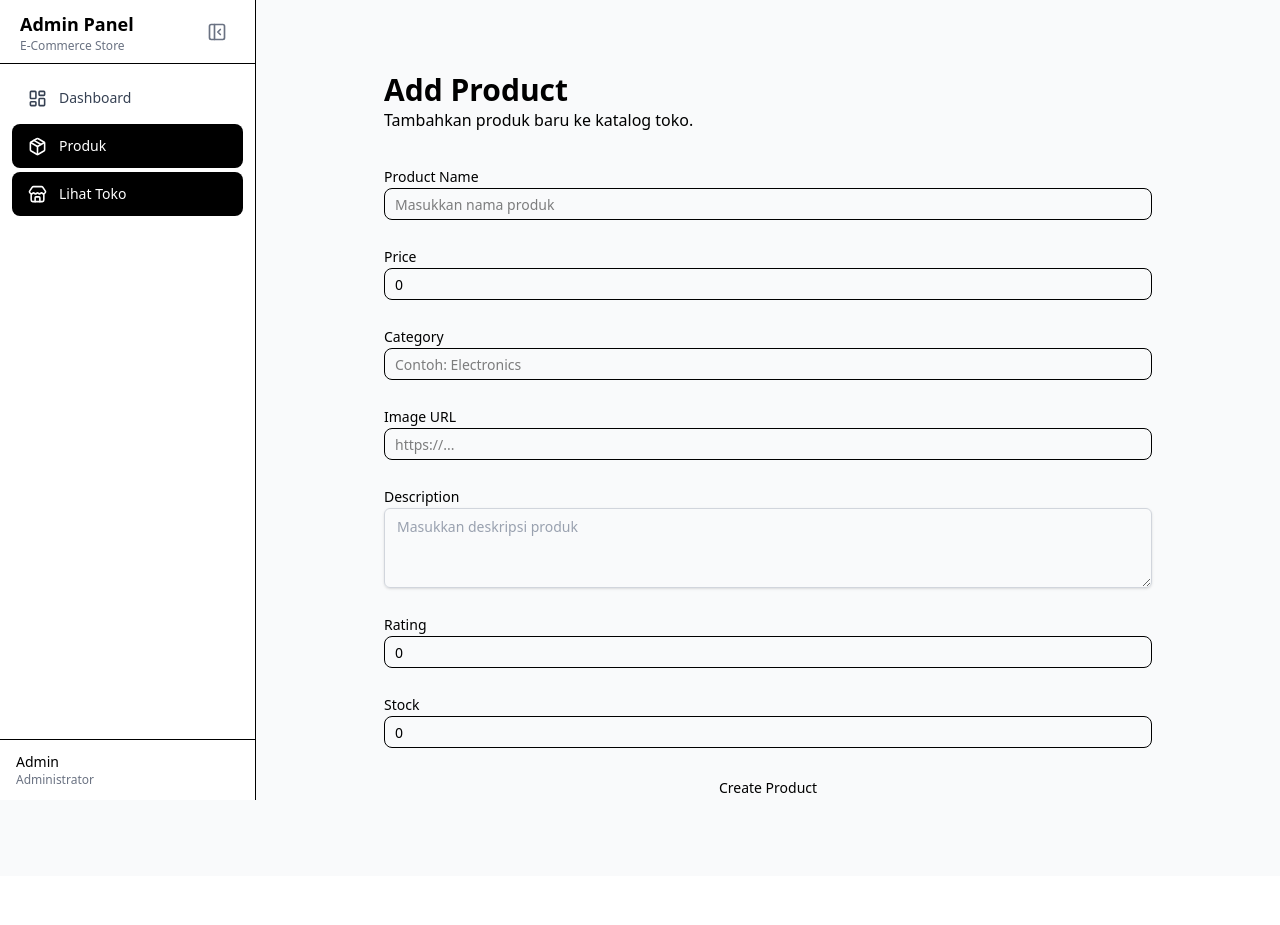
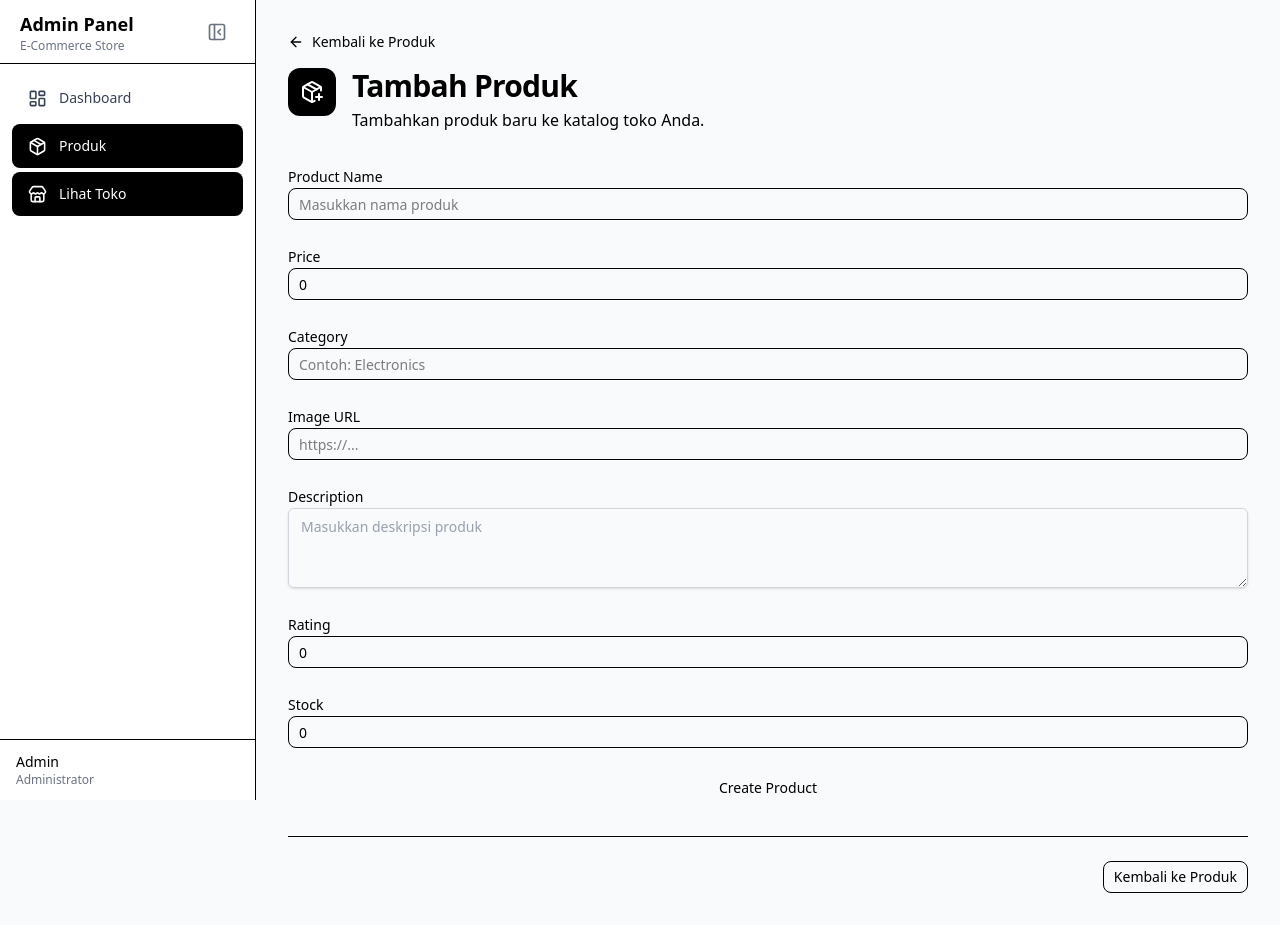
Before and after one commit to meigiyanto/03-e-commerce-store, a Next.js app: page /admin/products/new in a window 1280 px wide. Before the commit the page ends 876 px from the top, so only its background shows below. Built offline with nearby package versions, Linux system fonts and the light colour scheme.

Commit message:
refaktori lanjutan

```diff
--- a/src/app/(admin)/admin/products/new/page.tsx
+++ b/src/app/(admin)/admin/products/new/page.tsx
@@ -1,13 +1,20 @@
 "use client";
 
+import Link from "next/link";
+import { ArrowLeft, PackagePlus } from "lucide-react";
 import { useRouter } from "next/navigation";
+
 import { ProductForm } from "@/components/admin/products/product-form";
 import { ProductFormData } from "@/schemas/product-schema";
 import { useProductStore } from "@/stores/product-store";
+import { buttonVariants } from "@/components/ui/button";
+import { cn } from "@/lib/utils";
 
 export default function CreateProductPage() {
   const router = useRouter();
-  const addProduct = useProductStore((state) => state.addProduct);
+  const addProduct = useProductStore(
+    (state) => state.addProduct
+  );
 
   async function handleSubmit(data: ProductFormData) {
     const product = await addProduct(data);
@@ -21,20 +28,50 @@ export default function CreateProductPage() {
   }
 
   return (
-    <div className="container mx-auto max-w-3xl py-10">
-      <div className="mb-8">
-        <h1 className="text-3xl font-bold">
-          Add Product
-        </h1>
+    <div className="mx-auto w-full max-w-6xl space-y-8">
+      {/* Header */}
+      <div className="space-y-4">
+        <Link
+          href="/admin/products"
+          className="inline-flex items-center gap-2 text-sm font-medium text-muted-foreground transition hover:text-foreground"
+        >
+          <ArrowLeft className="h-4 w-4" />
+          Kembali ke Produk
+        </Link>
 
-        <p className="text-muted-foreground">
-          Tambahkan produk baru ke katalog toko.
-        </p>
+        <div className="flex items-start gap-4">
+          <div className="flex h-12 w-12 shrink-0 items-center justify-center rounded-xl bg-black text-white">
+            <PackagePlus className="h-6 w-6" />
+          </div>
+
+          <div>
+            <h1 className="text-2xl font-bold tracking-tight md:text-3xl">
+              Tambah Produk
+            </h1>
+
+            <p className="mt-1 text-sm text-muted-foreground md:text-base">
+              Tambahkan produk baru ke katalog toko Anda.
+            </p>
+          </div>
+        </div>
       </div>
 
-      <ProductForm
-        onSubmit={handleSubmit}
-      />
+      {/* Form */}
+      <ProductForm onSubmit={handleSubmit} />
+
+      {/* Bottom navigation */}
+      <div className="flex justify-end border-t pt-6">
+        <Link
+          href="/admin/products"
+          className={cn(
+            buttonVariants({
+              variant: "outline",
+            })
+          )}
+        >
+          Kembali ke Produk
+        </Link>
+      </div>
     </div>
   );
 }
```
